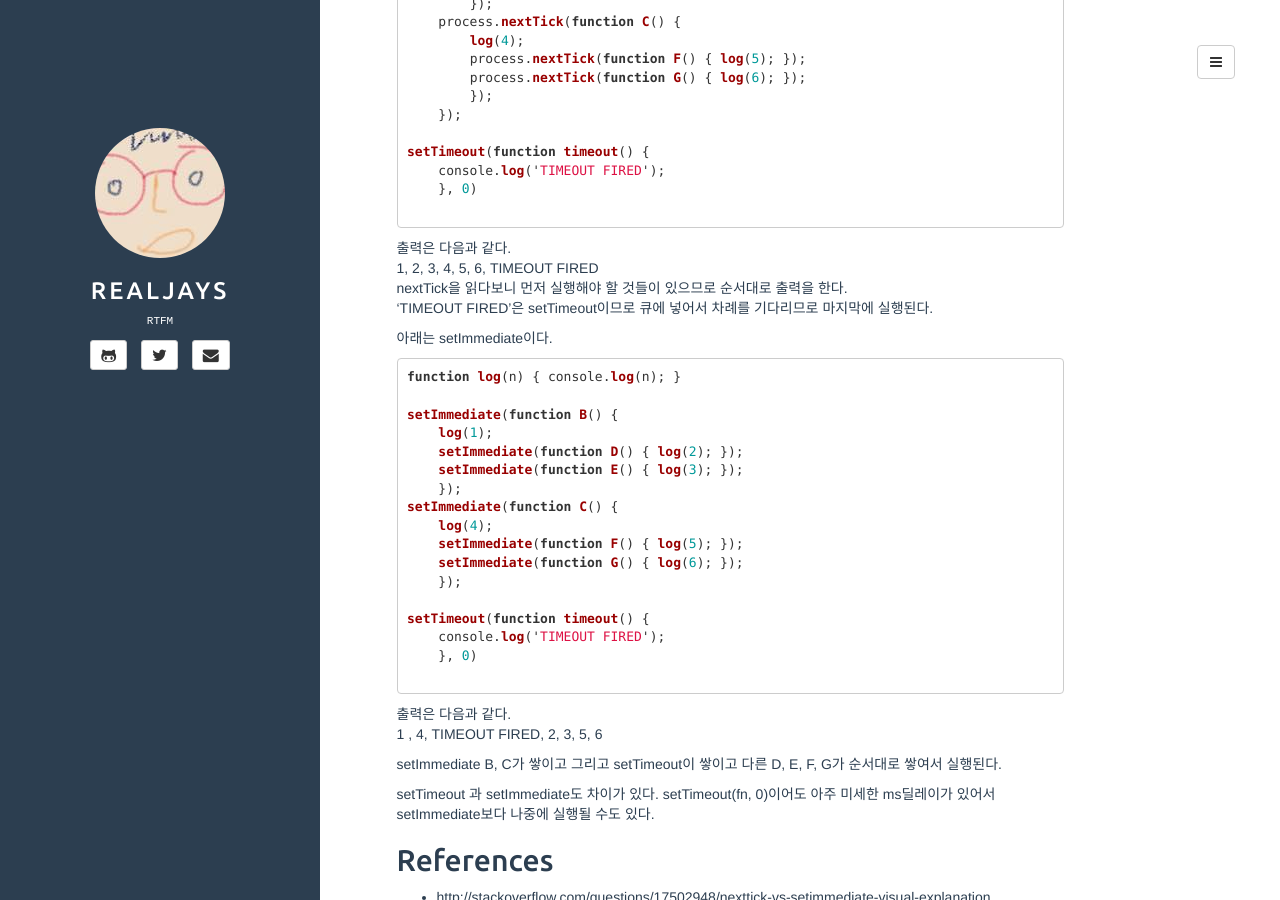
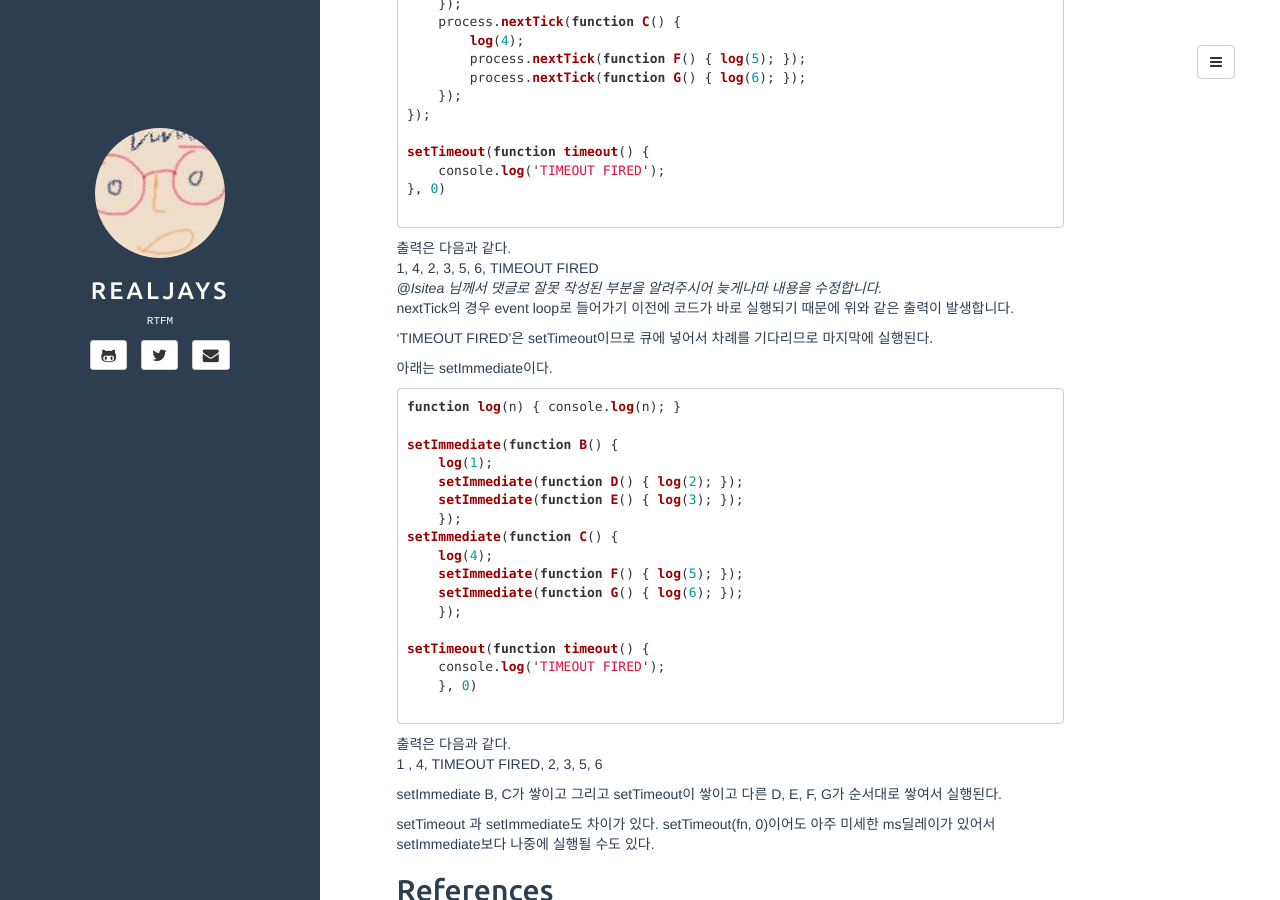
Before and after one commit to jays1204/jays1204.github.io, a Jekyll site: the page built from _posts/2016-11-27-nextTickVsSetImmediate.markdown, in a window 1280 px wide and 900 px high, scrolled down 575 px. Built offline with Jekyll 4.4.1, drawn with Linux system fonts in a browser that asks for light colours; comment, search, counter and statistics services are not loaded.

Commit message:
nextTick의 잘못된 내용 수정
http://jays1204.github.io/node.js/2016/11/27/nextTickVsSetImmediate.html#comment-3834903655
에서 언급된 잘못된 내용 수정

````diff
--- a/_posts/2016-11-27-nextTickVsSetImmediate.markdown
+++ b/_posts/2016-11-27-nextTickVsSetImmediate.markdown
@@ -27,23 +27,25 @@ process.nextTick(function A() {
         log(1);
         process.nextTick(function D() { log(2); });
         process.nextTick(function E() { log(3); });
-        });
+    });
     process.nextTick(function C() {
         log(4);
         process.nextTick(function F() { log(5); });
         process.nextTick(function G() { log(6); });
-        });
     });
+});
 
 setTimeout(function timeout() {
     console.log('TIMEOUT FIRED');
-    }, 0)
+}, 0)
 
 ```
 
 출력은 다음과 같다.
-1, 2, 3, 4, 5, 6, TIMEOUT FIRED
-nextTick을 읽다보니 먼저 실행해야 할 것들이 있으므로 순서대로 출력을 한다.
+1, 4, 2, 3, 5, 6, TIMEOUT FIRED
+*@Isitea 님께서 댓글로 잘못 작성된 부분을 알려주시어 늦게나마 내용을 수정합니다.*
+nextTick의 경우 event loop로 들어가기 이전에 코드가 바로 실행되기 때문에 위와 같은 출력이 발생합니다.
+
 'TIMEOUT FIRED'은 setTimeout이므로 큐에 넣어서 차례를 기다리므로 마지막에 실행된다.
 
 아래는 setImmediate이다.
````
